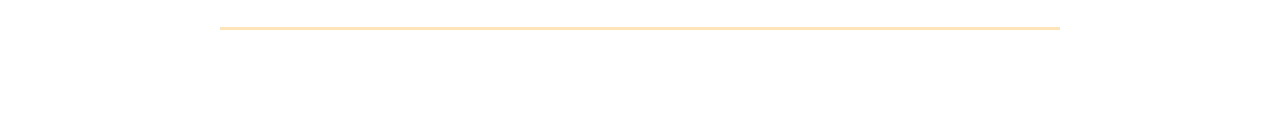
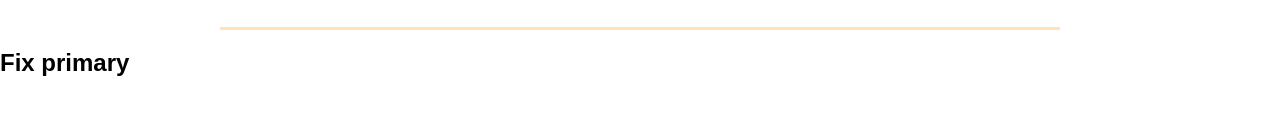
Before and after one commit to theCapnCoder/homepage, a plain HTML site: page index.html in a window 1280 px wide. Shown: the part 570-684 px from the top of the page. Drawn offline with Linux system fonts and the light colour scheme.

Commit message:
Fix primary

```diff
--- a/index.html
+++ b/index.html
@@ -78,6 +78,7 @@
       </div>
     </div>
   </div>
+  <h2>Fix primary</h2>
 
 
 </body>
```
